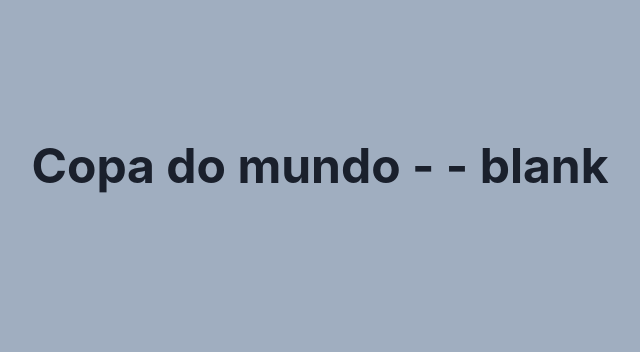
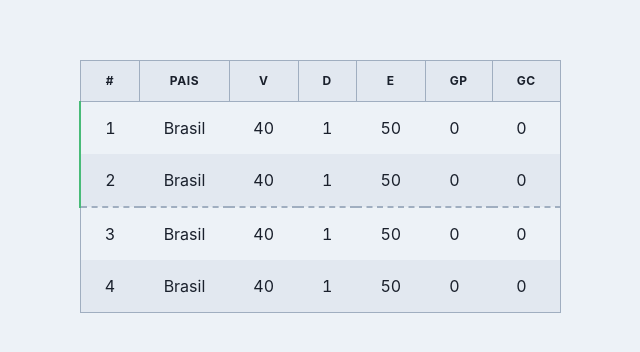
Before and after one commit to Hedg0305/copa-do-mundo, a Next.js app: page /blank in a window 1280 px wide. Shown: the part 214-566 px from the top of the page, without its empty margins (320-960 px from the left). Built offline with nearby package versions, Linux system fonts and the light colour scheme.

Commit message:
Feat: Bracket

```diff
--- /dev/null
+++ b/grupos.json
@@ -0,0 +1,5 @@
+{
+  "grupo_a" : {
+
+  }
+}
--- /dev/null
+++ b/src/components/Bracket/index.tsx
@@ -0,0 +1,47 @@
+import { Table, TableContainer, Th, Thead, Tr } from "@chakra-ui/react";
+import React from "react";
+import BracketRow from "../BracketRow";
+
+const Bracket = () => {
+  return (
+    <TableContainer>
+      <Table
+        variant='unstyled'
+        borderWidth='1px'
+        borderColor='gray.400'
+        cursor='unset'
+      >
+        <Thead bgColor='gray.200'>
+          <Tr>
+            <Th borderWidth='1px' borderColor='gray.400' textAlign='center'>
+              #
+            </Th>
+            <Th borderWidth='1px' borderColor='gray.400' textAlign='center'>
+              Pais
+            </Th>
+            <Th borderWidth='1px' borderColor='gray.400' textAlign='center'>
+              V
+            </Th>
+            <Th borderWidth='1px' borderColor='gray.400' textAlign='center'>
+              D
+            </Th>
+            <Th borderWidth='1px' borderColor='gray.400' textAlign='center'>
+              E
+            </Th>
+            <Th borderWidth='1px' borderColor='gray.400' textAlign='center'>
+              GP
+            </Th>
+            <Th borderWidth='1px' borderColor='gray.400' textAlign='center'>
+              GC
+            </Th>
+          </Tr>
+        </Thead>
+        {[1, 2, 3, 4].map((i, index) => (
+          <BracketRow key={i} index={index} />
+        ))}
+      </Table>
+    </TableContainer>
+  );
+};
+
+export default Bracket;
--- /dev/null
+++ b/src/components/BracketRow/index.tsx
@@ -0,0 +1,38 @@
+import { Tbody, Tr, Td } from "@chakra-ui/react";
+import React from "react";
+
+interface BracketRowProps {
+  country?: string;
+  gp?: number;
+  gc?: number;
+  v?: number;
+  d?: number;
+  e?: number;
+  index: number;
+}
+
+const BracketRow = ({ index }: BracketRowProps) => {
+  return (
+    <Tbody
+      bgColor={index % 2 == 0 ? "gray.100" : "gray.200"}
+      borderLeft={index < 2 ? "2px" : "0px"}
+      borderLeftColor={index < 2 ? "green.400" : ""}
+      _hover={{ bgColor: "gray.300" }}
+      borderBottom={index == 1 ? "2px" : "0px"}
+      borderBottomStyle={index == 1 ? "dashed" : "dashed"}
+      borderBottomColor={index == 1 ? "gray.400" : ""}
+    >
+      <Tr>
+        <Td>{index + 1}</Td>
+        <Td>Brasil</Td>
+        <Td>40</Td>
+        <Td>1</Td>
+        <Td>50</Td>
+        <Td>0</Td>
+        <Td>0</Td>
+      </Tr>
+    </Tbody>
+  );
+};
+
+export default BracketRow;
--- a/src/pages/_app.tsx
+++ b/src/pages/_app.tsx
@@ -1,5 +1,6 @@
 import type { AppProps } from "next/app";
 import { ChakraProvider } from "@chakra-ui/react";
+import { extendTheme } from "@chakra-ui/react";
 
 function MyApp({ Component, pageProps }: AppProps) {
   return (
--- /dev/null
+++ b/src/pages/blank.tsx
@@ -0,0 +1,15 @@
+import { Box, Center } from "@chakra-ui/react";
+import React from "react";
+import Bracket from "../components/Bracket";
+
+const blank = () => {
+  return (
+    <Box bgColor='gray.100'>
+      <Center h='100vh'>
+        <Bracket />
+      </Center>
+    </Box>
+  );
+};
+
+export default blank;
```
